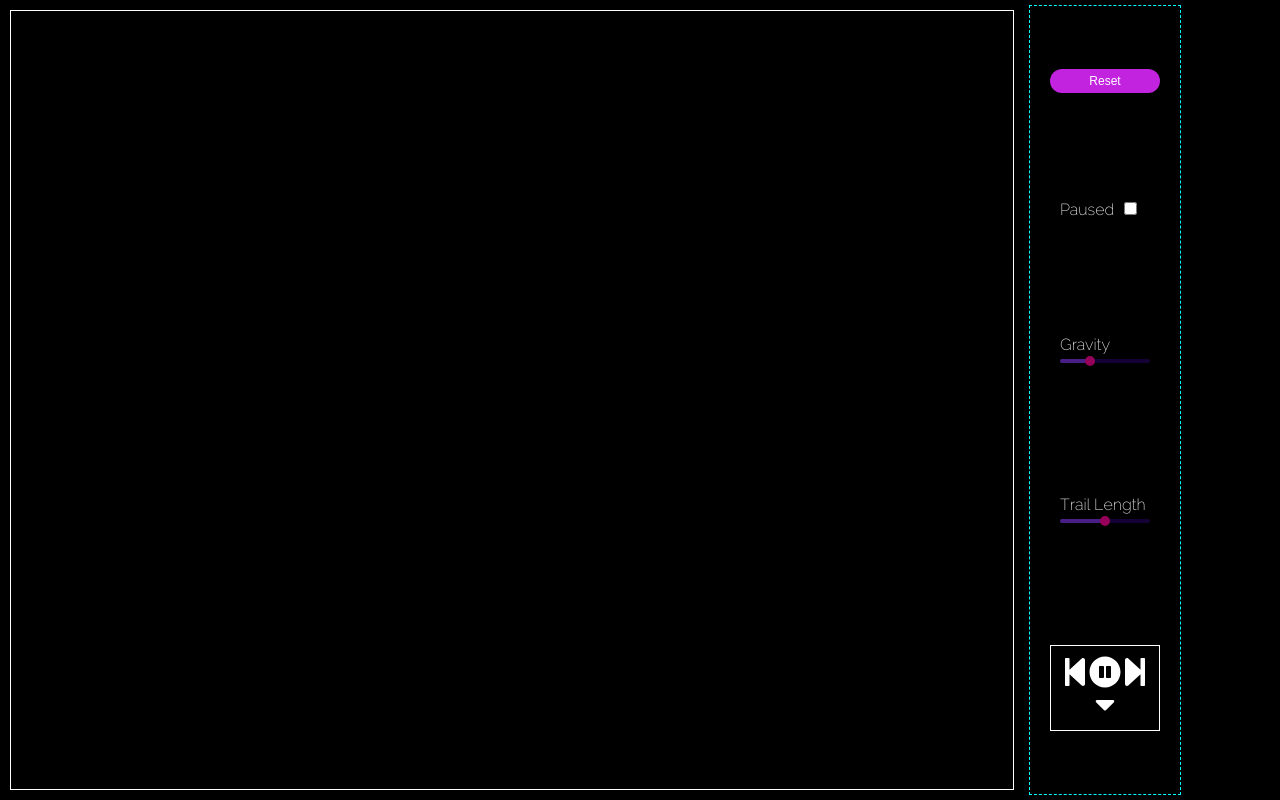
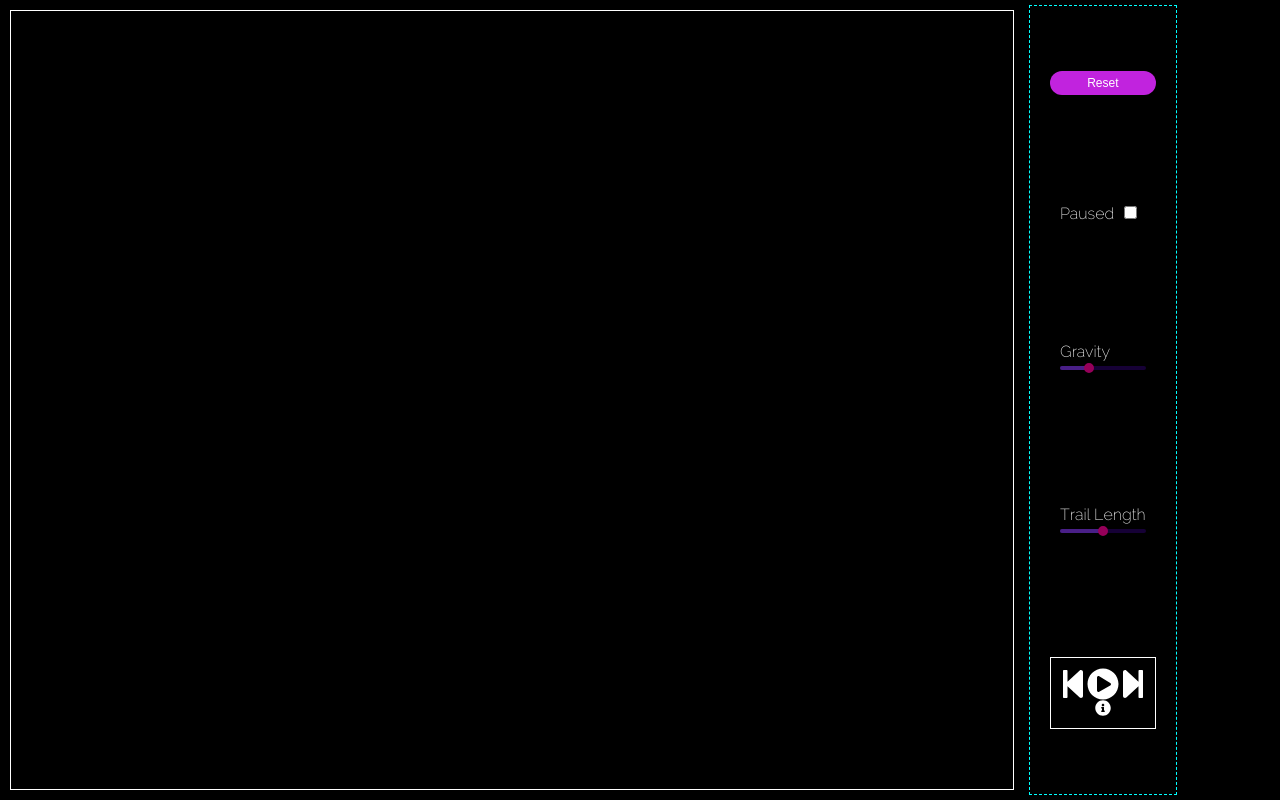
Before and after one commit to EzraH442/cyh-2021, a React (Create React App) app: page / in a window 1280 px wide. Built offline with nearby package versions, Linux system fonts and the light colour scheme.

Commit message:
more song pruning, final audio player

```diff
--- a/src/music/AudioPlayer.tsx
+++ b/src/music/AudioPlayer.tsx
@@ -2,15 +2,16 @@ import React from "react";
 import styled from "styled-components";
 import { FontAwesomeIcon } from "@fortawesome/react-fontawesome";
 import {
-    faPlayCircle, faPauseCircle, faStepForward, faStepBackward, faCaretDown,
+    faPlayCircle, faPauseCircle, faStepForward, faStepBackward, faInfoCircle,
 } from "@fortawesome/free-solid-svg-icons";
 
 import songs from "./songs";
+import { Song } from "./Song";
 import useAudio, { getNextIndexInLoop, getPreviousIndexInLoop } from "./useAudio";
 
 const Wrapper = styled.div`
     border: 1px solid white;
-    padding: 10px;
+    padding: 10px 0;
     text-align: center;
 `;
 
@@ -20,9 +21,37 @@ const IconBar = styled.div`
     justify-content: center;
 `;
 
-const StyledIcon = styled(FontAwesomeIcon)`
-    color="#FF00FF"
+const InfoWrapper = styled.div`
 `;
+
+const MusicInfoText = styled.p`
+    display: none;
+    font-family: 'Raleway';
+    font-size: 14px;
+
+    ${InfoWrapper}:hover & {
+        display: block;
+        position: absolute;
+        background-color: black;
+        padding: 6px 2px;
+        border: 1px solid white;
+    }
+`;
+
+type StyledMusicInfoTextProps = {
+    song: Song,
+}
+
+const StyledMusicInfoText = ({ song }: StyledMusicInfoTextProps) => (
+    <InfoWrapper>
+        <FontAwesomeIcon
+            icon={faInfoCircle}
+        />
+        <MusicInfoText>
+            {`"${song.name}" by ${song.artistName}`}
+        </MusicInfoText>
+    </InfoWrapper>
+);
 
 type AudioProps = Record<string, never>
 
@@ -32,27 +61,24 @@ const AudioPlayer: React.FC<AudioProps> = () => {
     return (
         <Wrapper>
             <IconBar>
-                <StyledIcon
+                <FontAwesomeIcon
                     icon={faStepBackward}
                     onClick={() => setSongIndex(getPreviousIndexInLoop(songIndex, songs.length))}
                     size="2x"
                 />
-                <StyledIcon
-                    icon={(playing) ? faPlayCircle : faPauseCircle}
+                <FontAwesomeIcon
+                    icon={(playing) ? faPauseCircle : faPlayCircle}
                     onClick={togglePlaying}
                     size="2x"
                 />
-                <StyledIcon
+                <FontAwesomeIcon
                     icon={faStepForward}
-                    onClick={() => {
-                        setSongIndex(getNextIndexInLoop(songIndex, songs.length));
-                    }}
+                    onClick={() => setSongIndex(getNextIndexInLoop(songIndex, songs.length))}
                     size="2x"
                 />
             </IconBar>
-            <StyledIcon
-                icon={faCaretDown}
-                size="2x"
+            <StyledMusicInfoText
+                song={song}
             />
         </Wrapper>
     );
--- a/src/music/songs.ts
+++ b/src/music/songs.ts
@@ -10,6 +10,11 @@ const songs: Song[] = [
         name: "Lofi Hiphop Jazzy Trumpet",
         artistName: "Joel Loopez",
         url: "https://mp3l.jamendo.com/?trackid=1880756&format=mp31&from=9uy0Z76iHHUn7ulZhOK5RQ%3D%3D%7Cb%2FSMPSCxQp2S7a9J4vYWaw%3D%3D",
+    },
+    {
+        name: "On a rainy day",
+        artistName: "Autonne",
+        url: "https://mp3l.jamendo.com/?trackid=1849752&format=mp31&from=2yxLkzTGk5b76kbgtk0FIA%3D%3D%7CIE3FxtqFBogen0Txj7FiPw%3D%3D",
     },
     {
         name: "No Rest Or Endless Rest",
@@ -47,11 +52,6 @@ const songs: Song[] = [
         url: "https://mp3l.jamendo.com/?trackid=1862128&format=mp31&from=qIzzpZZw0Rdwq7PD6Bni1g%3D%3D%7C21VOeNMAcP8bl7udGDJqzA%3D%3D",
     },
     {
-        name: "On a rainy day",
-        artistName: "Autonne",
-        url: "https://mp3l.jamendo.com/?trackid=1849752&format=mp31&from=2yxLkzTGk5b76kbgtk0FIA%3D%3D%7CIE3FxtqFBogen0Txj7FiPw%3D%3D",
-    },
-    {
         name: "Beautiful Lounge",
         artistName: "Sergey Gulevich",
         url: "https://mp3l.jamendo.com/?trackid=1833805&format=mp31&from=aD4XMG1wjAHL9ICgF%2B4oTA%3D%3D%7CAUHw04UM5Z5EVLV24DPsVA%3D%3D",
@@ -67,19 +67,9 @@ const songs: Song[] = [
         url: "https://mp3l.jamendo.com/?trackid=1835782&format=mp31&from=TIJUA9gABV1a1oZg9%2F4OHw%3D%3D%7C%2BV9ynGVG1K6EjhAZoaENQQ%3D%3D",
     },
     {
-        name: "Infinitive Sight",
-        artistName: "Fortadelis",
-        url: "https://mp3l.jamendo.com/?trackid=81016&format=mp31&from=CCzez3IZFvargwFAuUnFCA%3D%3D%7CcJr0EvcjzDzW9n%2B8pZKCpQ%3D%3D",
-    },
-    {
         name: "Waves",
         artistName: "SoulProdMusic",
         url: "https://mp3l.jamendo.com/?trackid=1832333&format=mp31&from=kKm469qJIgkD%2F0qbfpjVmA%3D%3D%7CFJcc9e8Vso55d3wbjDn8WA%3D%3D",
-    },
-    {
-        name: "At the Beach",
-        artistName: "Arto Kumanto",
-        url: "https://mp3l.jamendo.com/?trackid=1835195&format=mp31&from=ikfQepKNx%2FpS8BAKc7ubjA%3D%3D%7C80ZsrGih7foEMbIbacFgkA%3D%3D",
     },
     {
         name: "Lounge Beat (Main Version)",
```
